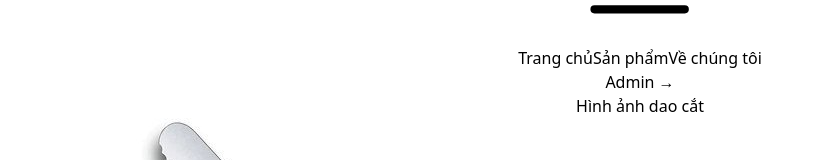
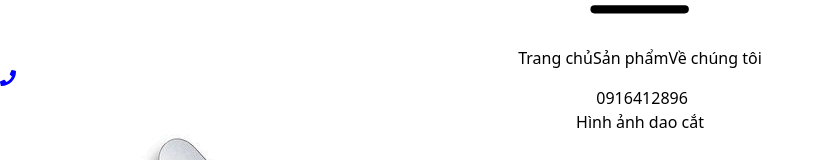
Before and after one commit to luongtrieu1234/e-commerce, a React (Vite) app in the folder front-end/: page /detail/1 in a window 1280 px wide. Shown: the part 409-569 px from the top of the page, without its empty margins (0-824 px from the left). Built offline with nearby package versions, Linux system fonts and the light colour scheme.

Commit message:
fix(components): fix header

```diff
--- a/front-end/src/components/Footer/index.tsx
+++ b/front-end/src/components/Footer/index.tsx
@@ -8,7 +8,7 @@ import {
 
 function Footer() {
   return (
-    <footer className="bg-gray-800 text-white p-6">
+    <footer className="bg-gray-800 text-white p-6" id="footer">
       <div className="container mx-auto flex flex-col md:flex-row md:justify-start md:gap-36">
         <div className="mb-4 md:mb-0 text-left max-w-xl">
           <h1 className="text-xl font-bold text-blue-400 mb-4">
--- a/front-end/src/components/Header/index.tsx
+++ b/front-end/src/components/Header/index.tsx
@@ -1,4 +1,5 @@
 import { useState } from "react";
+import { FaPhone } from "react-icons/fa";
 
 function Header() {
   const [isMenuOpen, setIsMenuOpen] = useState(false);
@@ -61,9 +62,10 @@ function Header() {
           </a>
         </div>
         <div className="hidden lg:flex lg:flex-1 lg:justify-end">
-          <a href="#" className="text-sm/6 font-semibold text-white">
-            Admin <span aria-hidden="true">&rarr;</span>
-          </a>
+          <p className="flex items-center text-sm/6">
+            <FaPhone className="mr-2" color="blue" />
+            &nbsp;0916412896
+          </p>
         </div>
       </nav>
 
@@ -125,13 +127,11 @@ function Header() {
                     Về chúng tôi
                   </a>
                 </div>
-                <div className="py-6">
-                  <a
-                    href="#"
-                    className="-mx-3 block rounded-lg px-3 py-2.5 text-base/7 font-semibold text-white hover:bg-blue-500"
-                  >
-                    Admin Login
-                  </a>
+                <div className="py-6 text-center flex justify-center">
+                  <p className="flex items-center text-sm">
+                    <FaPhone className="mr-2" color="blue" />
+                    &nbsp;0916412896
+                  </p>
                 </div>
               </div>
             </div>
```
Also changed, not shown: front-end/src/components/Loading/index.tsx (deleted, +0 -9 lines).
